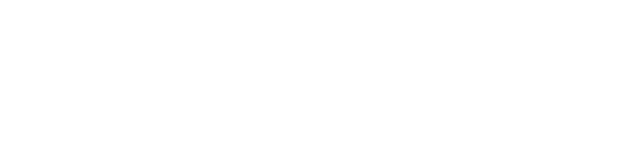
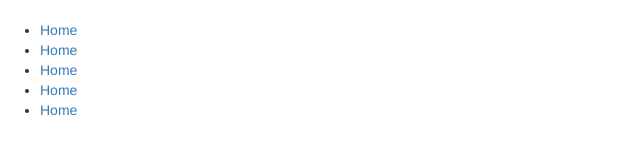
Before and after one commit to IstvanGercsak/TheMonkees, a plain HTML site: page index.html in a window 1280 px wide. Shown: the whole page, without its empty margins (0-640 px from the left). Drawn offline with nearby package versions, Linux system fonts and the light colour scheme.

Commit message:
Set up basics

```diff
--- a/index.html
+++ b/index.html
@@ -5,14 +5,41 @@
     <meta name="viewport"
           content="width=device-width, user-scalable=no, initial-scale=1.0, maximum-scale=1.0, minimum-scale=1.0">
     <meta http-equiv="X-UA-Compatible" content="ie=edge">
-    <title>Document</title>
+    <meta name="creator" content="Istvan Gercsak">
+    <title>Main Page</title>
     <link href="assets/css/style.css" rel="stylesheet" type="text/css">
+    <link href="https://maxcdn.bootstrapcdn.com/bootstrap/3.3.7/css/bootstrap.min.css" rel="stylesheet" type="text/css">
+    <link href="https://stackpath.bootstrapcdn.com/font-awesome/4.7.0/css/font-awesome.min.css" rel="stylesheet"
+          type="text/css">
 </head>
 <body>
 
-<header></header>
+<header class="container-fluid">
+    <div class="row">
+        <div>
+            <img src="">
+        </div>
+        <div>
+            <nav>
+                <ul>
+                    <li><a href="#"><span>Home</span></a></li>
+                    <li><a href="#"><span>Home</span></a></li>
+                    <li><a href="#"><span>Home</span></a></li>
+                    <li><a href="#"><span>Home</span></a></li>
+                    <li><a href="#"><span>Home</span></a></li>
+                </ul>
+            </nav>
+        </div>
+    </div>
+</header>
 
-<footer></footer>
+<footer class="container-fluid">
+    <div class="row">
+        <div></div>
+        <div></div>
+        <div></div>
+    </div>
+</footer>
 
 </body>
 </html>
@@ -25,8 +52,8 @@
         - Font awesome
     - title names
     - metadata
-
-    - Create a website of around 4-5 pages, or (if using a single scrolling page) these should be separate page areas.
+    - Font to use
+    - Create a website of around 4-5 pages, or (if using a single scrolling page) these should be separate page areas. (Which one should I choose?)
         - Home
         - Tour info
         - Band
@@ -39,7 +66,7 @@
 
 
     - Responsible
-
+    - Back to the top button on the bottom right corner.
     - Time line
 
     - Photos of the band members
@@ -47,6 +74,7 @@
     - Audio clips
 
 Header:
+
 
 
 Footer:
@@ -57,9 +85,4 @@
     YouTube
         https://www.instagram.com/themonkees/
 
-
-
-
-
-
     The band is a 1960’s rock band and have around 50 years experience of performing live at numerous events around the world.
```
